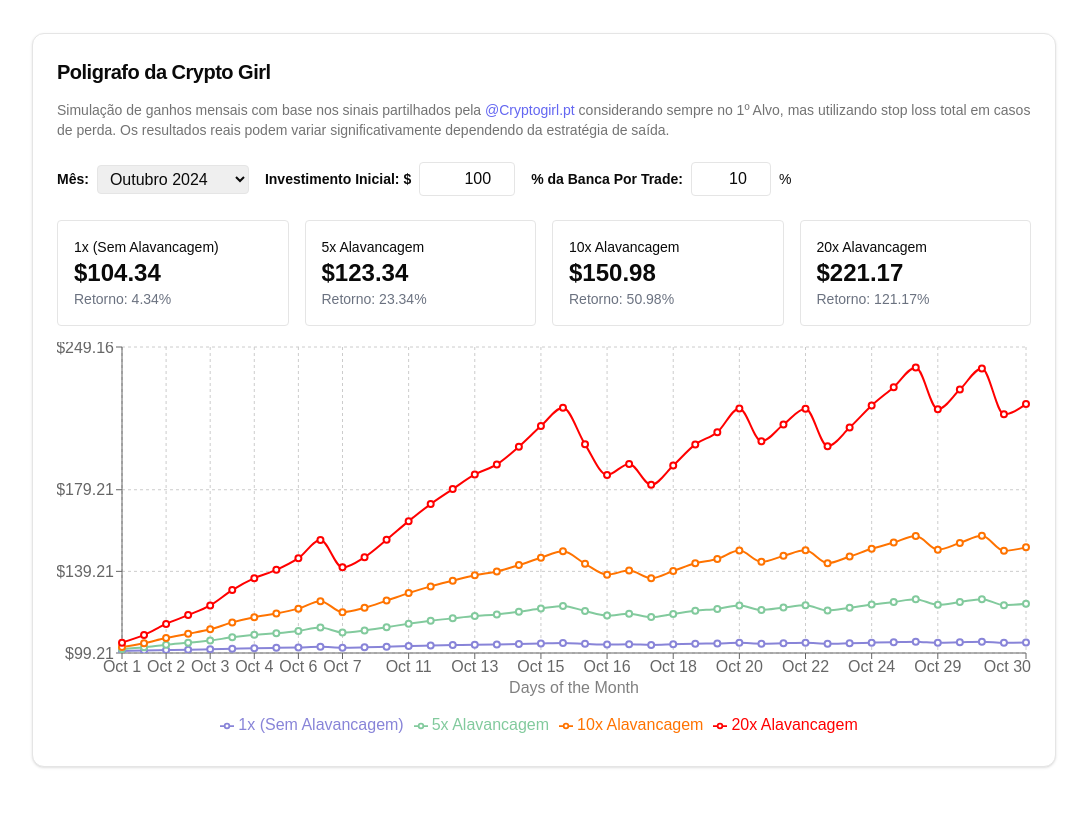
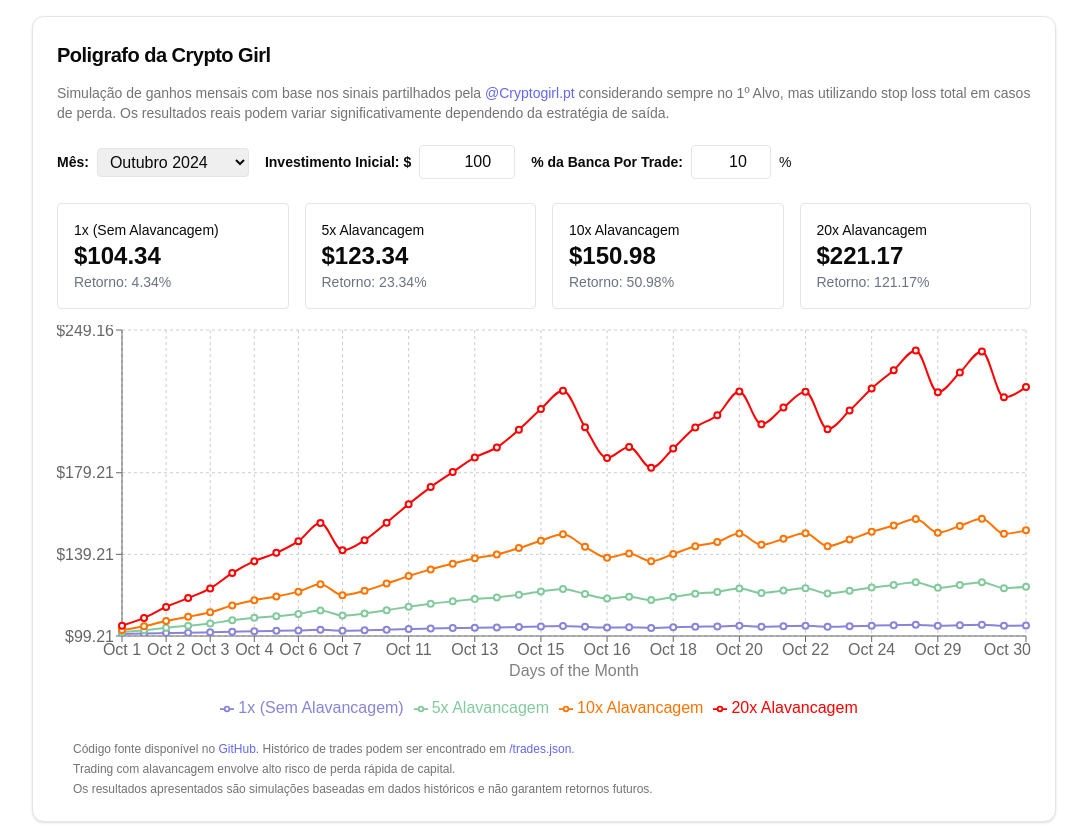
Before and after one commit to heyfrancisco/poligrafo-cryptogirl, a Next.js app: page / in a window 1280 px wide. Shown: the whole page, without its empty margins (96-1183 px from the left). Before the commit the page ends 800 px from the top, so only its background shows below. Built offline with nearby package versions, Linux system fonts and the light colour scheme.

Commit message:
Footer notes

```diff
--- a/src/app/page.tsx
+++ b/src/app/page.tsx
@@ -261,6 +261,32 @@ const LeverageComparison: React.FC = () => {
               </ResponsiveContainer>
             </div>
           </div>
+          <p className="text-xs text-muted-foreground pt-4 px-4 pb-1">
+            Código fonte disponível no{" "}
+            <a
+              href="https://github.com/yourusername/calculadora-crypto"
+              className="text-indigo-500 hover:underline"
+              target="_blank"
+              rel="noopener noreferrer"
+            >
+              GitHub
+            </a>
+            . Histórico de trades podem ser encontrado em{" "}
+            <a
+              href="/trades.json"
+              className="text-indigo-500 hover:underline"
+              target="_blank"
+              rel="noopener noreferrer"
+            >
+              /trades.json.{" "}
+            </a>
+          </p>
+          <p className="text-xs text-muted-foreground px-4 pb-1">
+            Trading com alavancagem envolve alto risco de perda rápida de capital.
+          </p>
+          <p className="text-xs text-muted-foreground px-4">
+            Os resultados apresentados são simulações baseadas em dados históricos e não garantem retornos futuros.
+          </p>
         </CardContent>
       </Card>
     </div>
```
